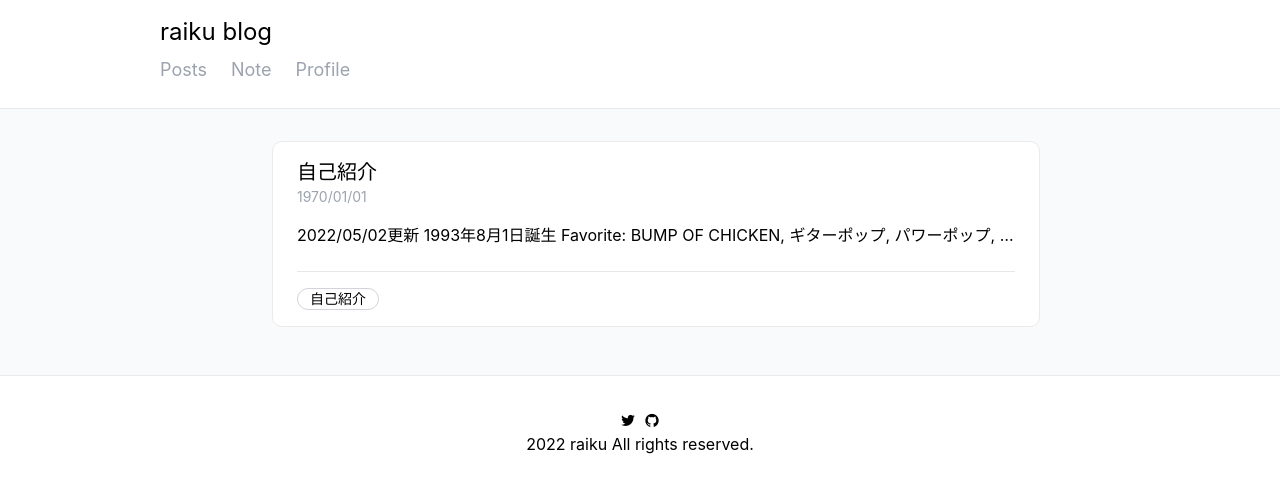
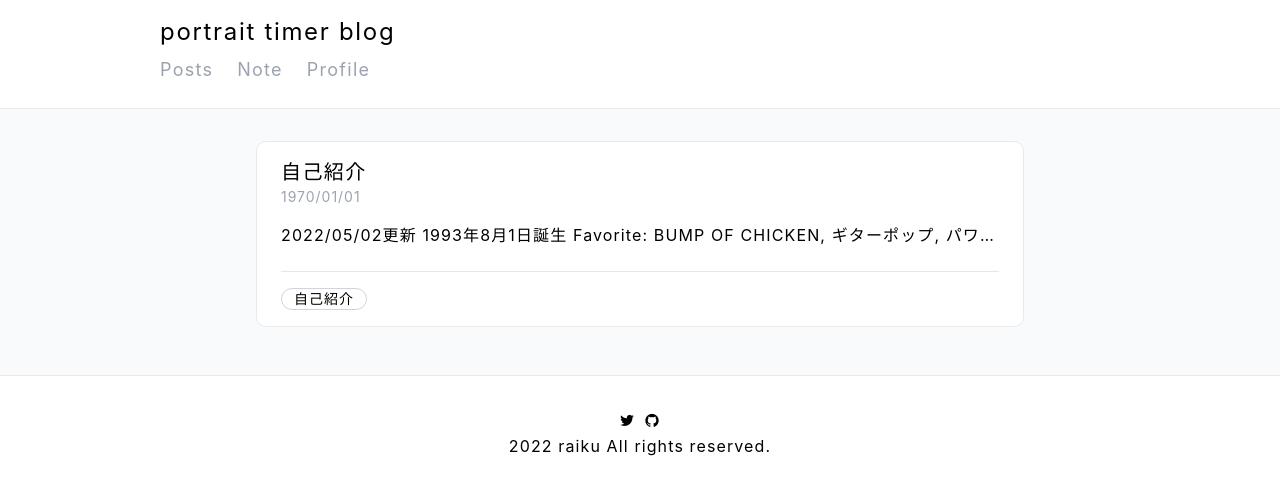
Before and after one commit to gouko0801/my-blog, a Next.js app in the folder dashboard/: page / in a window 1280 px wide. Shown: the top 494 px of the page. Built offline with nearby package versions, Linux system fonts and the light colour scheme.

Commit message:
表示の修正#9

```diff
--- a/dashboard/src/components/molecule/header.tsx
+++ b/dashboard/src/components/molecule/header.tsx
@@ -15,7 +15,7 @@ export const Header: React.FC<Props> = ({ path }) => {
         <Link href="/">
           <a>
             <MainTitle
-              title="raiku blog"
+              title="portrait timer blog"
             />
           </a>
         </Link>
--- a/dashboard/src/components/molecule/meta.tsx
+++ b/dashboard/src/components/molecule/meta.tsx
@@ -1,7 +1,5 @@
 import Head from 'next/head';
-import Link from 'next/link';
 import React from 'react';
-import styles from '../styles/Home.module.css';
 
 type Props = {
   title?: string;
@@ -10,9 +8,10 @@ type Props = {
 export const Meta: React.FC<Props> = (props) => {
   return (
     <Head>
-      <title>{props.title ?? 'raiku blog'}</title>
-      <meta name="description" content="konnichiha" />
-      <link rel="icon" href="/favicon.ico" />
+      <title>{props.title ?? 'portrait timer blog'}</title>
+      <meta name='description' content='hello!' />
+      <meta name='viewport' content='width=device-width, initial-scale=1.0, maximum-scale=1.0, minimum-scale=1.0'></meta>
+      <link rel='icon' href='/favicon.ico' />
     </Head>
   );
 };
--- a/dashboard/src/components/organism/article.tsx
+++ b/dashboard/src/components/organism/article.tsx
@@ -12,7 +12,7 @@ type Props = {
 
 export const Article: React.FC<Props> = ({ post }) => {
   return (
-    <article className='pb-16 mx-auto bg-white p-8 w-3/4 max-w-3xl min-w-min'>
+    <article className='pb-16 mx-auto bg-white p-8 max-w-3xl min-w-min'>
       <div className='mb-12'>
         <SubTitle
           title={post.title}
--- a/dashboard/src/styles/Home.module.css
+++ b/dashboard/src/styles/Home.module.css
@@ -81,21 +81,17 @@
 .card {
   width: 100%;
   margin-top: 2rem;
-  margin-right: 1rem;
-  margin-left: 1rem;
   padding: 1rem 1.5rem;
   text-align: left;
   color: inherit;
   text-decoration: none;
   border: 1px solid #eaeaea;
   border-radius: 10px;
-  transition: color 0.15s ease, border-color 0.15s ease;
   z-index: 2;
   background: white;
 }
 
 .card p {
-  /*font-size: 1.25rem;*/
   line-height: 1.5;
 }
 
--- a/dashboard/src/styles/globals.css
+++ b/dashboard/src/styles/globals.css
@@ -10,6 +10,14 @@ body {
     Ubuntu, Cantarell, Fira Sans, Droid Sans, Helvetica Neue, sans-serif;
 }
 
+h1, h2, p, a {
+  letter-spacing: .07em
+}
+
+p {
+  line-height: 1.8em;
+}
+
 a {
   color: inherit;
   text-decoration: none;
@@ -18,3 +26,9 @@ a {
 * {
   box-sizing: border-box;
 }
+
+@media screan and (max-width: 600px) {
+  h1, h2, p, a {
+    font-size: .8rem;
+  }
+}
```
